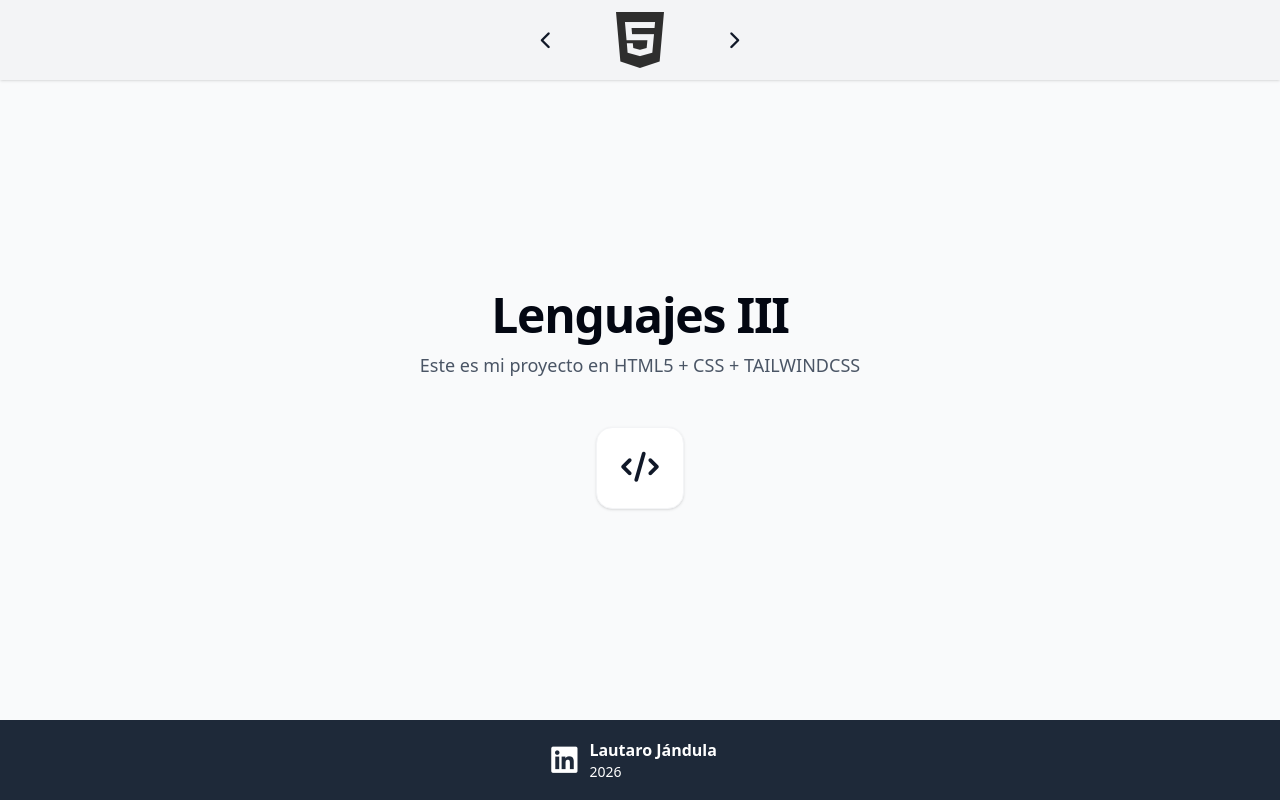
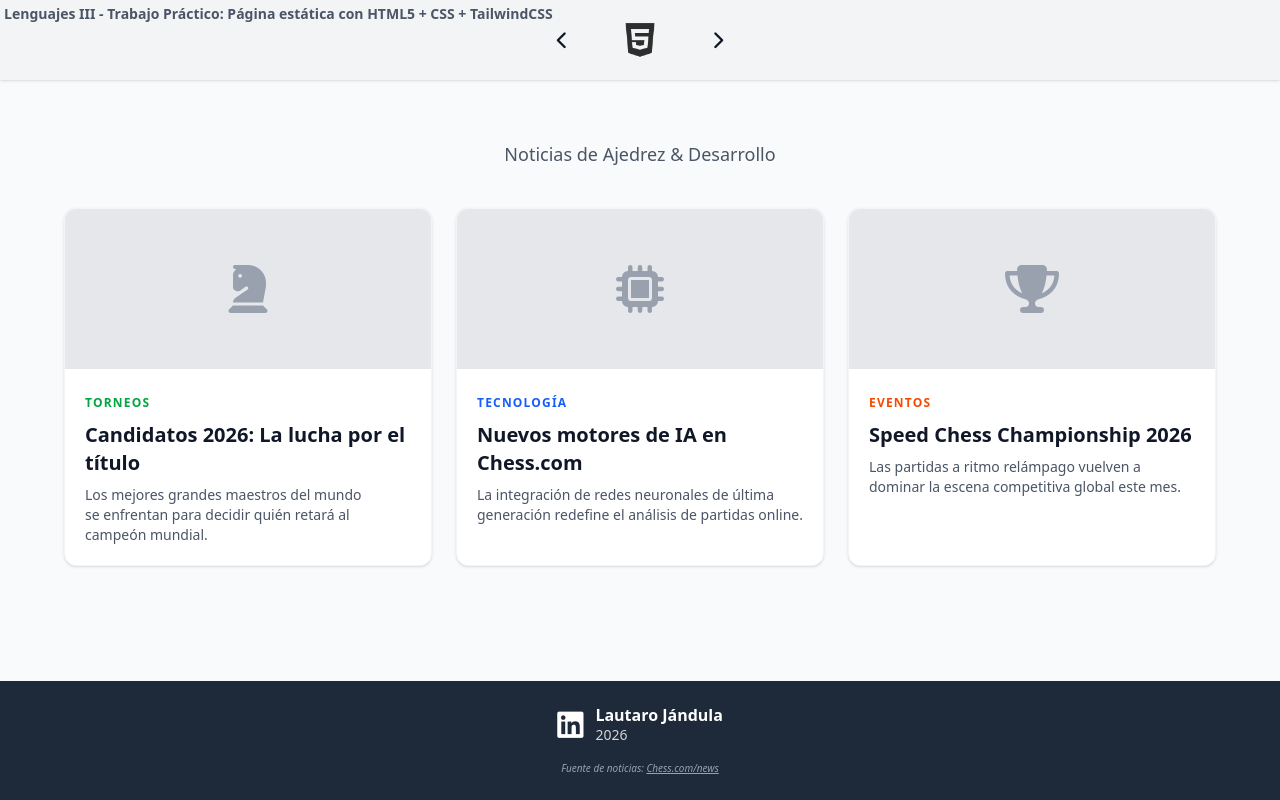
Before and after one commit to CodeByLauty/trabajo_lenguajes_iii, a website: page src/index.html in a window 1280 px wide. Drawn offline with Linux system fonts and the light colour scheme.

Commit message:
cuerpo de la página

```diff
--- a/src/index.html
+++ b/src/index.html
@@ -3,63 +3,91 @@
 <head>
     <meta charset="UTF-8">
     <meta name="viewport" content="width=device-width, initial-scale=1.0">
-    <title>TP 01</title>
+    <title>Proyecto Lenguajes III</title>
     <link href="./output.css" rel="stylesheet">
     <link rel="stylesheet" href="https://cdnjs.cloudflare.com/ajax/libs/font-awesome/6.5.1/css/all.min.css" integrity="sha512-DTOQO9RWCH3ppGqcWaEA1BIZOC6xxalwEsw9c2QQeAIftl+Vegovlnee1c9QX4TctnWMn13TZye+giMm8e2LwA==" crossorigin="anonymous" referrerpolicy="no-referrer" />
 </head>
 <body class="flex flex-col min-h-screen bg-gray-50 text-gray-900">
 
     <header class="bg-gray-100 shadow-sm text-lg font-semibold h-20">
-
+      <h1 class="absolute text-gray-600 text-sm top-1 left-1">Lenguajes III - Trabajo Práctico: Página estática con HTML5 + CSS + TailwindCSS</h1>
       <div class="w-full h-full snap-x snap-mandatory overflow-x-auto flex scroll-smooth hide-scrollbar">
-
         <div id="slide1" class="w-full shrink-0 snap-center flex justify-center items-center gap-10">
           <a href="#slide3" class="p-2 hover:bg-gray-200 rounded"> <i class="fa-solid fa-chevron-left"></i> </a>
-          <img src="../public/html.png" alt="ícono html" class="h-20 grayscale">
+          <img src="../public/html.png" alt="ícono html" class="h-12 grayscale hover:grayscale-0 transition-all">
           <a href="#slide2" class="p-2 hover:bg-gray-200 rounded"> <i class="fa-solid fa-chevron-right"></i> </a>
         </div>
-
         <div id="slide2" class="w-full shrink-0 snap-center flex justify-center items-center gap-10">
           <a href="#slide1" class="p-2 hover:bg-gray-200 rounded"> <i class="fa-solid fa-chevron-left"></i> </a>
-          <img src="../public/css.png" alt="ícono html" class="h-20 grayscale">
+          <img src="../public/css.png" alt="ícono css" class="h-12 grayscale hover:grayscale-0 transition-all">
           <a href="#slide3" class="p-2 hover:bg-gray-200 rounded"> <i class="fa-solid fa-chevron-right"></i> </a>
         </div>
-
         <div id="slide3" class="w-full shrink-0 snap-center flex justify-center items-center gap-10">
           <a href="#slide2" class="p-2 hover:bg-gray-200 rounded"> <i class="fa-solid fa-chevron-left"></i> </a>
-          <img src="../public/tw.png" alt="ícono html" class="h-20 grayscale">
+          <img src="../public/tw.png" alt="ícono tailwind" class="h-12 grayscale hover:grayscale-0 transition-all">
           <a href="#slide1" class="p-2 hover:bg-gray-200 rounded"> <i class="fa-solid fa-chevron-right"></i> </a>
         </div>
-
       </div>
-
       <style>
         .hide-scrollbar::-webkit-scrollbar { display: none; }
         .hide-scrollbar { -ms-overflow-style: none; scrollbar-width: none; }
       </style>
     </header>
 
-    <main class="flex-grow flex flex-col items-center justify-center p-6 md:p-12">
+    <main class="flex-grow flex flex-col items-center p-6 md:p-12">
 
-        <div class="text-center mb-12">
-            <h1 class="text-4xl md:text-5xl font-extrabold text-gray-950 tracking-tight">Lenguajes III</h1>
-            <p class="text-lg text-gray-600 mt-3 max-w-2xl">Este es mi proyecto en HTML5 + CSS + TAILWINDCSS</p>
+        <div class="text-center mb-10">
+            <p class="text-lg text-gray-600 mt-3 max-w-2xl">Noticias de Ajedrez & Desarrollo</p>
         </div>
 
-        <button class="bg-white p-6 rounded-2xl shadow-sm border border-gray-100 hover:shadow-lg transition-all duration-300 group text-center hover:cursor-pointer">
-            <i class="fa-solid fa-code text-3xl"></i>
-        </button>
+        <section class="grid grid-cols-1 md:grid-cols-3 gap-6 max-w-6xl w-full mb-12">
+            <article class="bg-white rounded-xl shadow-sm border border-gray-100 overflow-hidden hover:shadow-md transition-shadow">
+                <div class="h-40 bg-gray-200 flex items-center justify-center text-gray-400">
+                    <i class="fa-solid fa-chess-knight text-5xl"></i>
+                </div>
+                <div class="p-5">
+                    <span class="text-xs font-bold text-green-600 uppercase tracking-widest">Torneos</span>
+                    <h3 class="text-xl font-bold mt-2">Candidatos 2026: La lucha por el título</h3>
+                    <p class="text-gray-600 mt-2 text-sm text-pretty">Los mejores grandes maestros del mundo se enfrentan para decidir quién retará al campeón mundial.</p>
+                </div>
+            </article>
+
+            <article class="bg-white rounded-xl shadow-sm border border-gray-100 overflow-hidden hover:shadow-md transition-shadow">
+                <div class="h-40 bg-gray-200 flex items-center justify-center text-gray-400">
+                    <i class="fa-solid fa-microchip text-5xl"></i>
+                </div>
+                <div class="p-5">
+                    <span class="text-xs font-bold text-blue-600 uppercase tracking-widest">Tecnología</span>
+                    <h3 class="text-xl font-bold mt-2">Nuevos motores de IA en Chess.com</h3>
+                    <p class="text-gray-600 mt-2 text-sm text-pretty">La integración de redes neuronales de última generación redefine el análisis de partidas online.</p>
+                </div>
+            </article>
+
+            <article class="bg-white rounded-xl shadow-sm border border-gray-100 overflow-hidden hover:shadow-md transition-shadow">
+                <div class="h-40 bg-gray-200 flex items-center justify-center text-gray-400">
+                    <i class="fa-solid fa-trophy text-5xl"></i>
+                </div>
+                <div class="p-5">
+                    <span class="text-xs font-bold text-orange-600 uppercase tracking-widest">Eventos</span>
+                    <h3 class="text-xl font-bold mt-2">Speed Chess Championship 2026</h3>
+                    <p class="text-gray-600 mt-2 text-sm text-pretty">Las partidas a ritmo relámpago vuelven a dominar la escena competitiva global este mes.</p>
+                </div>
+            </article>
+        </section>
 
     </main>
 
-    <footer class="flex items-center justify-center bg-gray-800 h-20 text-white">
-        <a href="#" class="hover:text-blue-600 transition-transform hover:scale-110 flex gap-3 items-center">
+    <footer class="flex flex-col items-center justify-center bg-gray-800 py-6 text-white gap-2">
+        <a href="#" class="hover:text-blue-400 transition-transform hover:scale-110 flex gap-3 items-center">
             <i class="fa-brands fa-linkedin text-3xl"></i>
             <div>
-                <strong>Lautaro Jándula</p>
-                <p class="text-sm font-thin">2026</p>
+                <p class="font-bold leading-tight">Lautaro Jándula</p>
+                <p class="text-sm font-thin opacity-80">2026</p>
             </div>
         </a>
+        <p class="text-[10px] text-gray-400 mt-2 italic">
+            Fuente de noticias: <a href="https://www.chess.com/news" target="_blank" class="underline hover:text-gray-200">Chess.com/news</a>
+        </p>
     </footer>
 
 </body>
```
Also changed, not shown: src/output.css.
